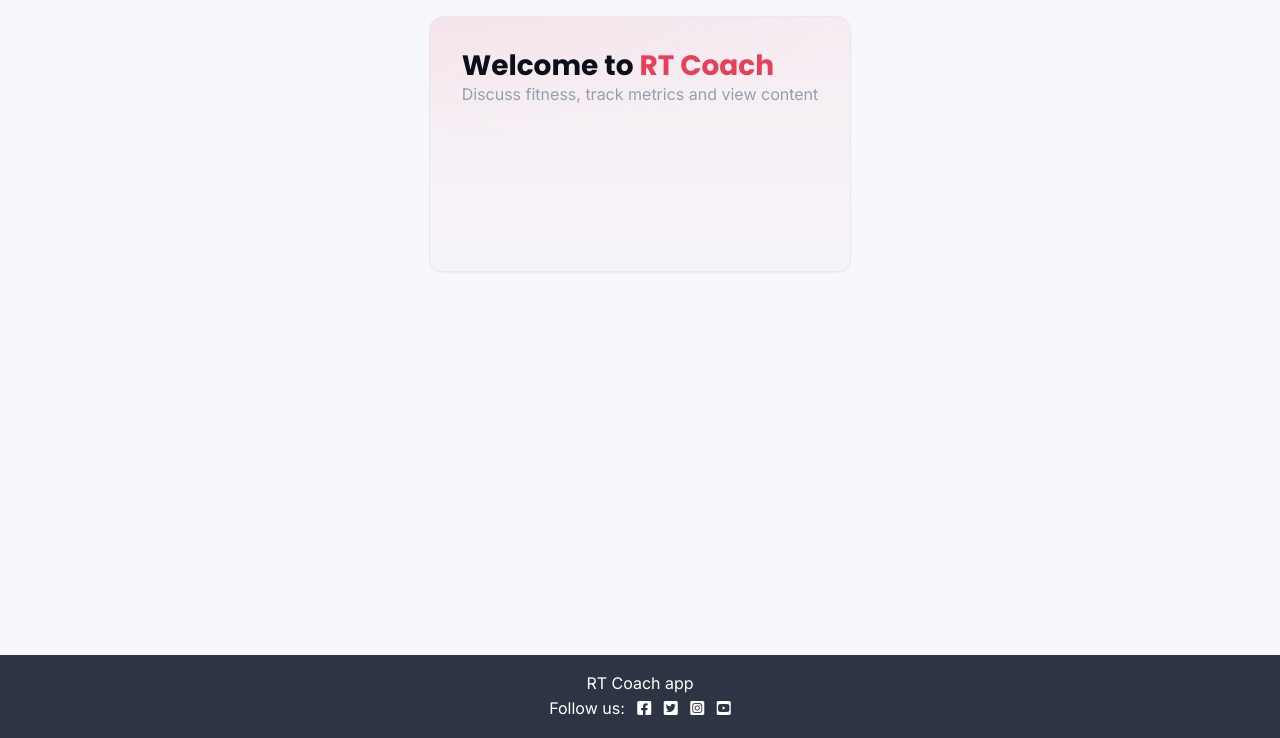
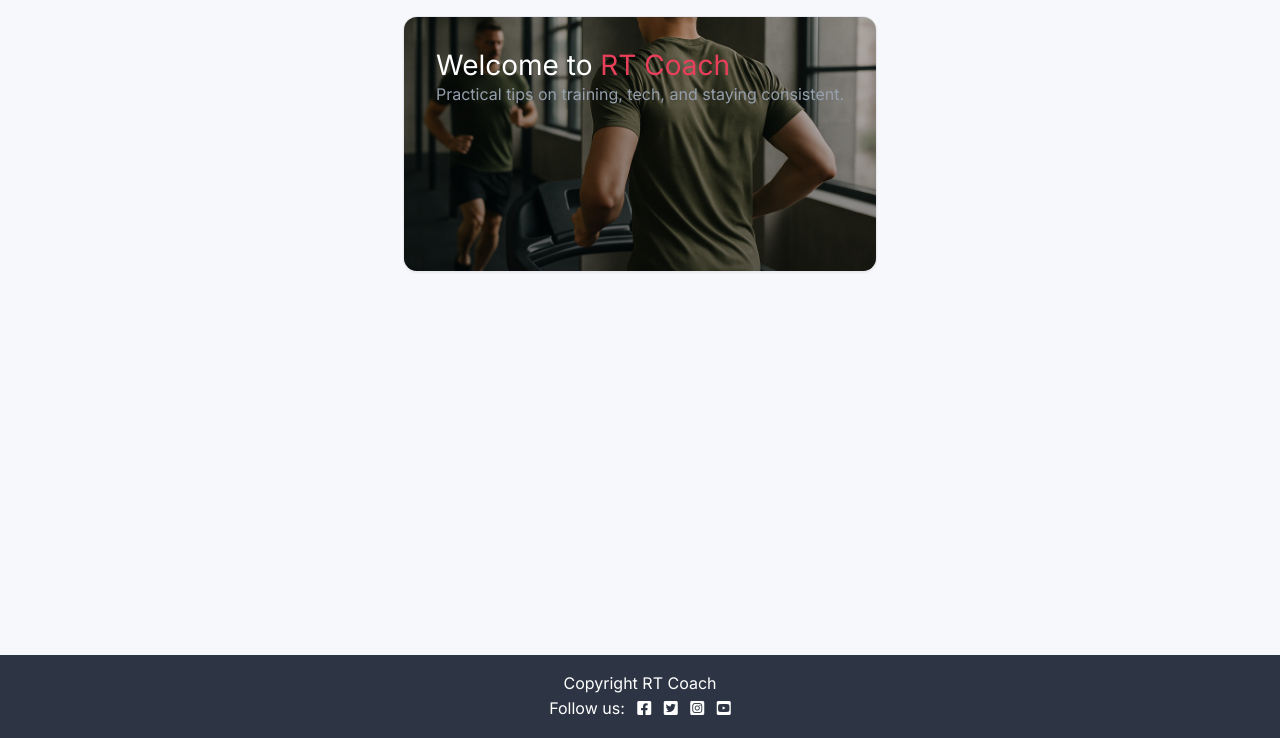
Before and after one commit to rory-codes/rt-coach, a Django app: template templates/base.html in a window 1280 px wide. Shown: the part 62-800 px from the top of the page. Run offline with Django 4.2, Linux system fonts and the light colour scheme; the template is opened without the code that fills it, so the values that code supplies are empty.

Commit message:
Refactor code structure for improved readability and maintainability

```diff
--- a/blog/templates/blog/index.html
+++ b/blog/templates/blog/index.html
@@ -13,14 +13,15 @@
               <div class="image-flash">
                 <p class="author">User: {{ post.author }}</p>
               </div>
-              {# <img class="scale" src="{{ post.thumbnail.url }}" alt=""> #}
             </div>
 
             <div class="card-body">
               <a href="#" class="post-link">
                 <h2 class="card-title h5 m-0">{{ post.title }}</h2>
+                 <p class="card-text">{{ post.excerpt }}</p>
               </a>
               <hr />
+              <p class="author">User: {{ post.author }}</p>
               <p class="card-text text-muted h6 mb-0">
                 <time datetime="{{ post.created_on|date:'c' }}">{{ post.created_on }}</time>
               </p>
--- a/coachapp/settings.py
+++ b/coachapp/settings.py
@@ -32,7 +32,7 @@ load_dotenv(BASE_DIR / ".env")
 SECRET_KEY = os.getenv("SECRET_KEY") or get_random_secret_key()
 
 # SECURITY WARNING: don't run with debug turned on in production!
-DEBUG = True
+DEBUG = False
 
 ALLOWED_HOSTS = ['127.0.0.1', 'localhost', '.herokuapp.com']
 
--- a/static/css/style.css
+++ b/static/css/style.css
@@ -88,29 +88,34 @@ img { max-width: 100%; height: auto; display: block; }
 
 /* Masthead */
 .masthead {
+    position: relative;
+    overflow: hidden;
     margin: var(--rt-gap-4) auto 0;
-  position: relative;
     height: clamp(180px, 32vh, 360px);
     border-radius: var(--rt-radius);
-  overflow: hidden;
-  border: 1px solid var(--rt-border);
+    border:1px solid var(--rt-border);
     box-shadow: var(--rt-shadow-1);
-  background:
-    radial-gradient(1000px 300px at -10% -10%, rgba(232,63,91,.06), transparent 50%),
-    linear-gradient(180deg, rgba(232,63,91,.06), rgba(232,63,91,.02));
 }
-.masthead-text { position: relative; padding: clamp(1rem, 2.5vw, 2rem); }
-.masthead-image { position: absolute; inset: 0; pointer-events: none; }
-.masthead-image::after {
-  content: "";
+.masthead-image {
     position: absolute;
-  top: 0; right: 68%;
-  width: 200%;
-  height: 100%;
-  background: linear-gradient(135deg, var(--rt-accent-50), transparent 65%);
-  transform: skew(10deg);
+    inset: 0;
     z-index: 0;
 }
+.masthead-photo {
+    width: 100%;
+    height: 100%;
+    object-fit: cover;
+    display: block;
+}
+
+/* Dark overlay over the photo for legibility */
+.masthead-image::before {
+  content: ""; position: absolute; inset: 0;
+  background: linear-gradient(to bottom, rgba(0,0,0,.25), rgba(0,0,0,.4));
+}
+
+/* Text above image */
+.masthead-text { position: relative; z-index: 1; color: #fff; padding: clamp(1rem, 2.5vw, 2rem); }
 
 /* Cards */
 .card {
@@ -156,7 +161,9 @@ img { max-width: 100%; height: auto; display: block; }
 
 /* Links inside cards */
 .post-link { color: var(--rt-ink); text-decoration: none; }
-.post-link:hover { color: var(--rt-accent-600); text-decoration: underline; }
+.post-link:hover {
+    color: var(--rt-accent-600);
+    text-decoration: underline; }
 
 /* Pagination */
 .page-link {
@@ -166,12 +173,18 @@ img { max-width: 100%; height: auto; display: block; }
 .page-link:hover { color: var(--rt-accent-600); }
 
 /* Titles / meta */
-.post-title   { margin: 8% 0 0 4%; font-weight: 700; }
-.post-subtitle{ margin-left: 4%; color: var(--rt-muted); }
+.post-title   {
+    margin: 8% 0 0 4%;
+    font-weight: 700;
+}
+.post-subtitle {
+    margin-left: 4%;
+    color: var(--rt-muted);
+}
 
 .faded { color: #96a0ad; }
 
-/* Buttons (keep your original class names) */
+/* Buttons */
 .btn-signup,
 .btn-edit {
   display: inline-flex;
--- a/templates/base.html
+++ b/templates/base.html
@@ -20,7 +20,8 @@
         rel="stylesheet"
         integrity="sha384-+0n0xVW2eSR5OomGNYDnhzAbDsOXxcvSN1TPprVMTNDbiYZCxYbOOl7+AMvyTG2x"
         crossorigin="anonymous">
-
+  <!-- Favicon-->
+   <link rel="icon" href="{% static 'img/favicon.ico' %}">
   <!-- Project CSS -->
   <link rel="stylesheet" href="{% static 'css/style.css' %}">
   {% block extra_head %}{% endblock %}
@@ -56,12 +57,12 @@
   <!-- Hero -->
 {% block hero %}
 <section class="masthead light-bg">
-    <div class="masthead-image"></div>
+  <div class="masthead-image">
+    <img class="masthead-photo" src="{% static 'img/rt-coach-hero.png' %}" alt="Athlete training with RT Coach" />
+  </div>
   <div class="masthead-text">
-      <h1 class="h3 m-0" style="font-family: Poppins, var(--rt-font); font-weight:700;">
-        Welcome to <span class="red-o">RT Coach</span>
-      </h1>
-      <p class="mb-0 faded">Discuss fitness, track metrics and view content</p>
+    <h1 class="h3 m-0">Welcome to <span class="red-o">RT Coach</span></h1>
+    <p class="mb-0 faded">Practical tips on training, tech, and staying consistent.</p>
   </div>
 </section>
 {% endblock %}
@@ -75,7 +76,11 @@
 
   <!-- Footer -->
   <footer class="footer mt-auto py-3 dark-bg">
-    <p class="m-0 text-center text-white">RT Coach app</p>
+    <p class="m-0 text-center text-white">
+    {% block copyright %}
+       Copyright RT Coach
+    {% endblock copyright %}
+    </p>
     <p class="m-0 text-center text-white">
       Follow us:
       <a class="ms-2" href="#" aria-label="Facebook"><i class="fab fa-facebook-square"></i></a>
```
Also changed, not shown: db.sqlite3, static/img/rt-coach-hero.png (added). Lines whose indentation alone changed are shown as unchanged.
